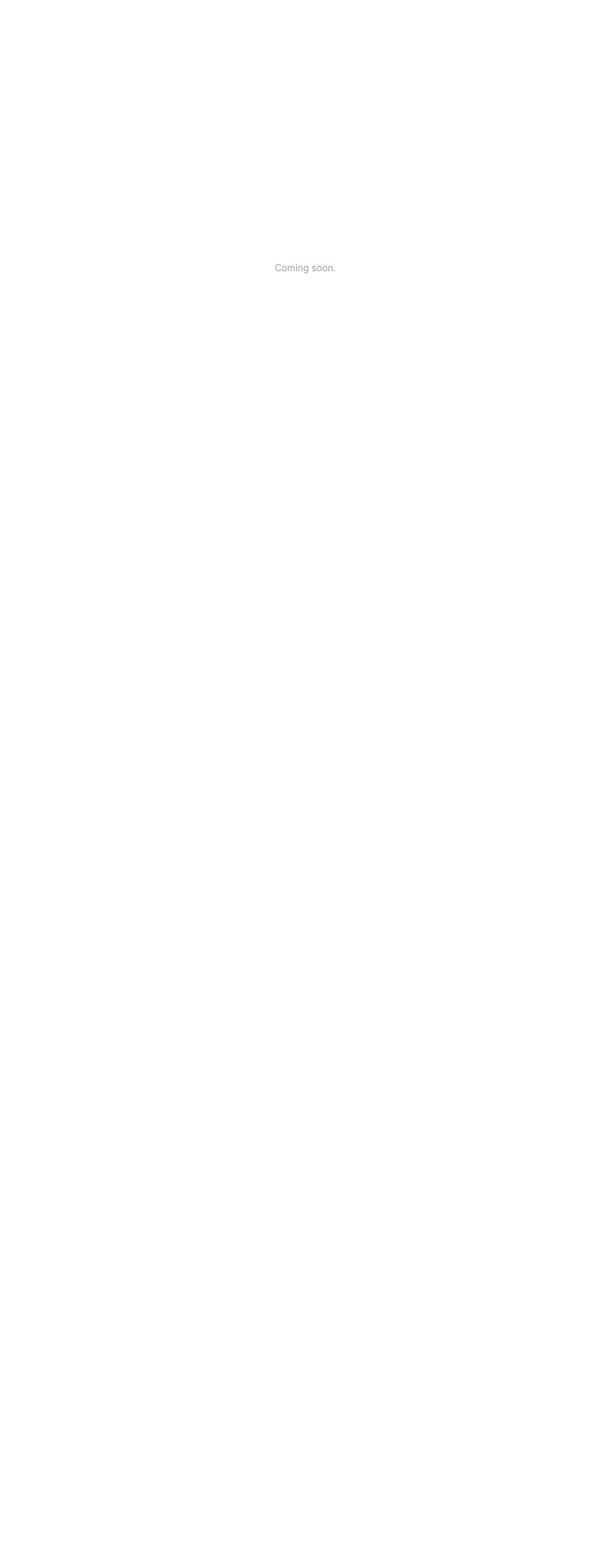
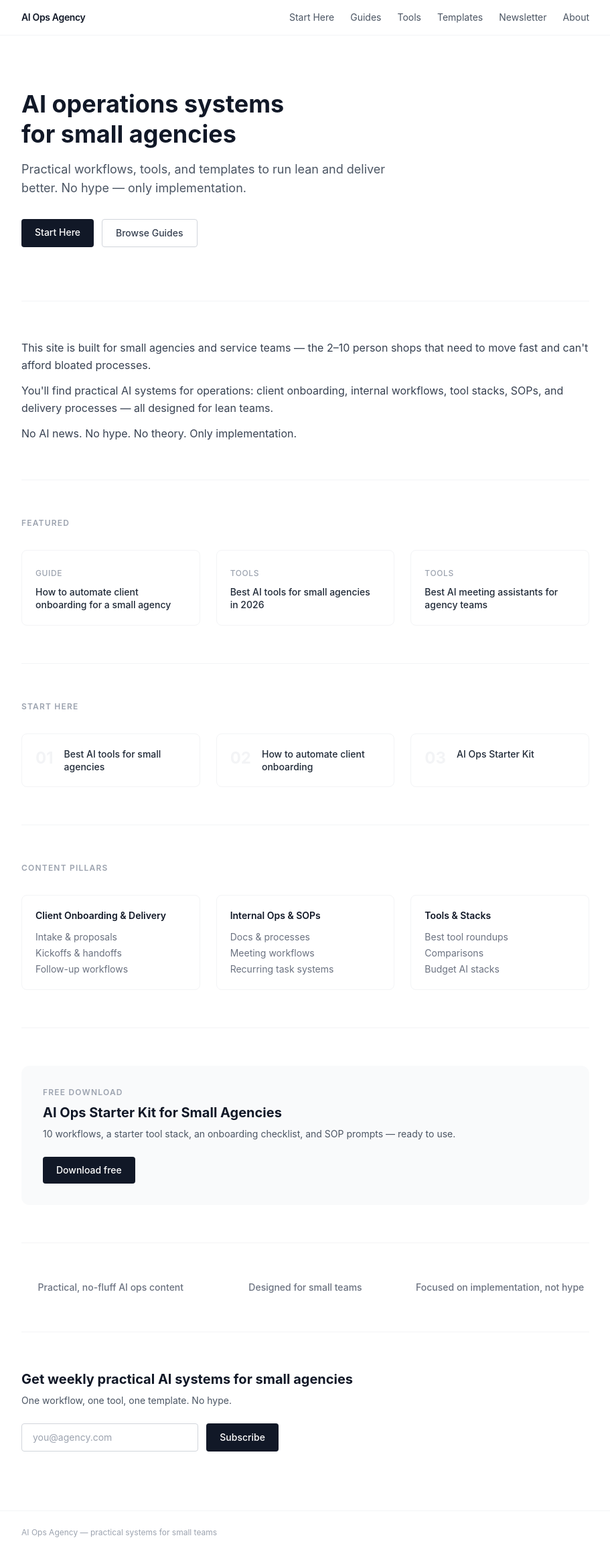
Before and after one commit to veramey/my-website, a Next.js app: page / in a window 1280 px wide. Shown: the whole page at 67% size, without its empty margins (184-1095 px from the left). Before the commit the page ends 800 px from the top, so only its background shows below. Built offline with nearby package versions, Linux system fonts and the light colour scheme.

Commit message:
feat: implement issue #1
Implemented by AI Teammate via Claude Code.
Closes #1

```diff
--- a/src/pages/index.tsx
+++ b/src/pages/index.tsx
@@ -1,4 +1,5 @@
 import Head from 'next/head'
+import Link from 'next/link'
 
 export default function Home() {
   return (
@@ -8,9 +9,172 @@ export default function Home() {
         <meta name="description" content="Practical AI operations systems for small agencies. No hype — only actionable workflows, tools, and templates." />
         <meta name="viewport" content="width=device-width, initial-scale=1" />
       </Head>
-      <main className="min-h-screen flex items-center justify-center">
-        <p className="text-gray-400 text-sm">Coming soon.</p>
+
+      {/* Nav */}
+      <header className="border-b border-gray-100">
+        <div className="max-w-4xl mx-auto px-6 py-4 flex items-center justify-between">
+          <span className="font-semibold text-gray-900 text-sm tracking-tight">AI Ops Agency</span>
+          <nav className="flex gap-6 text-sm text-gray-600">
+            <Link href="/start-here" className="hover:text-gray-900">Start Here</Link>
+            <Link href="/guides" className="hover:text-gray-900">Guides</Link>
+            <Link href="/tools" className="hover:text-gray-900">Tools</Link>
+            <Link href="/templates" className="hover:text-gray-900">Templates</Link>
+            <Link href="/newsletter" className="hover:text-gray-900">Newsletter</Link>
+            <Link href="/about" className="hover:text-gray-900">About</Link>
+          </nav>
+        </div>
+      </header>
+
+      <main className="max-w-4xl mx-auto px-6">
+
+        {/* Block 1 — Hero */}
+        <section className="py-20 border-b border-gray-100">
+          <h1 className="text-4xl font-bold text-gray-900 leading-tight mb-4">
+            AI operations systems<br />for small agencies
+          </h1>
+          <p className="text-lg text-gray-600 mb-8 max-w-xl">
+            Practical workflows, tools, and templates to run lean and deliver better. No hype — only implementation.
+          </p>
+          <div className="flex gap-3">
+            <Link href="/start-here" className="bg-gray-900 text-white text-sm font-medium px-5 py-2.5 rounded hover:bg-gray-700 transition-colors">
+              Start Here
+            </Link>
+            <Link href="/guides" className="border border-gray-300 text-gray-700 text-sm font-medium px-5 py-2.5 rounded hover:border-gray-400 transition-colors">
+              Browse Guides
+            </Link>
+          </div>
+        </section>
+
+        {/* Block 2 — Positioning */}
+        <section className="py-14 border-b border-gray-100">
+          <p className="text-gray-700 leading-relaxed mb-3">
+            This site is built for small agencies and service teams — the 2–10 person shops that need to move fast and can't afford bloated processes.
+          </p>
+          <p className="text-gray-700 leading-relaxed mb-3">
+            You'll find practical AI systems for operations: client onboarding, internal workflows, tool stacks, SOPs, and delivery processes — all designed for lean teams.
+          </p>
+          <p className="text-gray-700 leading-relaxed">
+            No AI news. No hype. No theory. Only implementation.
+          </p>
+        </section>
+
+        {/* Block 3 — Content Highlights */}
+        <section className="py-14 border-b border-gray-100">
+          <h2 className="text-xs font-semibold text-gray-400 uppercase tracking-widest mb-8">Featured</h2>
+          <div className="grid grid-cols-1 sm:grid-cols-3 gap-6">
+            {[
+              { label: 'Guide', title: 'How to automate client onboarding for a small agency', href: '/guides/automate-client-onboarding-small-agency' },
+              { label: 'Tools', title: 'Best AI tools for small agencies in 2026', href: '/tools/best-ai-tools-small-agencies' },
+              { label: 'Tools', title: 'Best AI meeting assistants for agency teams', href: '/tools/best-ai-meeting-assistants-agencies' },
+            ].map((item) => (
+              <Link key={item.href} href={item.href} className="group block border border-gray-100 rounded-lg p-5 hover:border-gray-300 transition-colors">
+                <span className="text-xs font-medium text-gray-400 uppercase tracking-wider">{item.label}</span>
+                <p className="mt-2 text-sm font-medium text-gray-800 group-hover:text-gray-900 leading-snug">{item.title}</p>
+              </Link>
+            ))}
+          </div>
+        </section>
+
+        {/* Block 4 — Start Here Callout */}
+        <section className="py-14 border-b border-gray-100">
+          <h2 className="text-xs font-semibold text-gray-400 uppercase tracking-widest mb-8">Start Here</h2>
+          <div className="grid grid-cols-1 sm:grid-cols-3 gap-6">
+            {[
+              { number: '01', title: 'Best AI tools for small agencies', href: '/tools/best-ai-tools-small-agencies' },
+              { number: '02', title: 'How to automate client onboarding', href: '/guides/automate-client-onboarding-small-agency' },
+              { number: '03', title: 'AI Ops Starter Kit', href: '/templates/client-onboarding-ai-checklist' },
+            ].map((item) => (
+              <Link key={item.href} href={item.href} className="group flex gap-4 items-start border border-gray-100 rounded-lg p-5 hover:border-gray-300 transition-colors">
+                <span className="text-2xl font-bold text-gray-100 group-hover:text-gray-200 shrink-0 select-none">{item.number}</span>
+                <p className="text-sm font-medium text-gray-800 leading-snug">{item.title}</p>
+              </Link>
+            ))}
+          </div>
+        </section>
+
+        {/* Block 5 — Content Categories */}
+        <section className="py-14 border-b border-gray-100">
+          <h2 className="text-xs font-semibold text-gray-400 uppercase tracking-widest mb-8">Content Pillars</h2>
+          <div className="grid grid-cols-1 sm:grid-cols-3 gap-6">
+            {[
+              {
+                title: 'Client Onboarding & Delivery',
+                topics: ['Intake & proposals', 'Kickoffs & handoffs', 'Follow-up workflows'],
+                href: '/guides',
+              },
+              {
+                title: 'Internal Ops & SOPs',
+                topics: ['Docs & processes', 'Meeting workflows', 'Recurring task systems'],
+                href: '/guides',
+              },
+              {
+                title: 'Tools & Stacks',
+                topics: ['Best tool roundups', 'Comparisons', 'Budget AI stacks'],
+                href: '/tools',
+              },
+            ].map((pillar) => (
+              <Link key={pillar.title} href={pillar.href} className="group block border border-gray-100 rounded-lg p-5 hover:border-gray-300 transition-colors">
+                <h3 className="text-sm font-semibold text-gray-900 mb-3">{pillar.title}</h3>
+                <ul className="space-y-1">
+                  {pillar.topics.map((t) => (
+                    <li key={t} className="text-sm text-gray-500">{t}</li>
+                  ))}
+                </ul>
+              </Link>
+            ))}
+          </div>
+        </section>
+
+        {/* Block 6 — Lead Magnet */}
+        <section className="py-14 border-b border-gray-100">
+          <div className="bg-gray-50 rounded-xl p-8">
+            <p className="text-xs font-semibold text-gray-400 uppercase tracking-widest mb-2">Free Download</p>
+            <h2 className="text-xl font-bold text-gray-900 mb-2">AI Ops Starter Kit for Small Agencies</h2>
+            <p className="text-sm text-gray-600 mb-6">
+              10 workflows, a starter tool stack, an onboarding checklist, and SOP prompts — ready to use.
+            </p>
+            <Link href="/templates/client-onboarding-ai-checklist" className="bg-gray-900 text-white text-sm font-medium px-5 py-2.5 rounded hover:bg-gray-700 transition-colors inline-block">
+              Download free
+            </Link>
+          </div>
+        </section>
+
+        {/* Block 7 — Trust Signals */}
+        <section className="py-14 border-b border-gray-100">
+          <div className="grid grid-cols-1 sm:grid-cols-3 gap-6 text-center">
+            {[
+              'Practical, no-fluff AI ops content',
+              'Designed for small teams',
+              'Focused on implementation, not hype',
+            ].map((signal) => (
+              <p key={signal} className="text-sm text-gray-500 font-medium">{signal}</p>
+            ))}
+          </div>
+        </section>
+
+        {/* Block 8 — Newsletter CTA */}
+        <section className="py-14">
+          <h2 className="text-xl font-bold text-gray-900 mb-2">Get weekly practical AI systems for small agencies</h2>
+          <p className="text-sm text-gray-600 mb-6">One workflow, one tool, one template. No hype.</p>
+          <form className="flex gap-3 max-w-sm" onSubmit={(e) => e.preventDefault()}>
+            <input
+              type="email"
+              placeholder="you@agency.com"
+              className="flex-1 border border-gray-300 rounded px-4 py-2.5 text-sm focus:outline-none focus:border-gray-500"
+            />
+            <button type="submit" className="bg-gray-900 text-white text-sm font-medium px-5 py-2.5 rounded hover:bg-gray-700 transition-colors whitespace-nowrap">
+              Subscribe
+            </button>
+          </form>
+        </section>
+
       </main>
+
+      <footer className="border-t border-gray-100 mt-8">
+        <div className="max-w-4xl mx-auto px-6 py-6 text-xs text-gray-400">
+          AI Ops Agency — practical systems for small teams
+        </div>
+      </footer>
     </>
   )
 }
```
